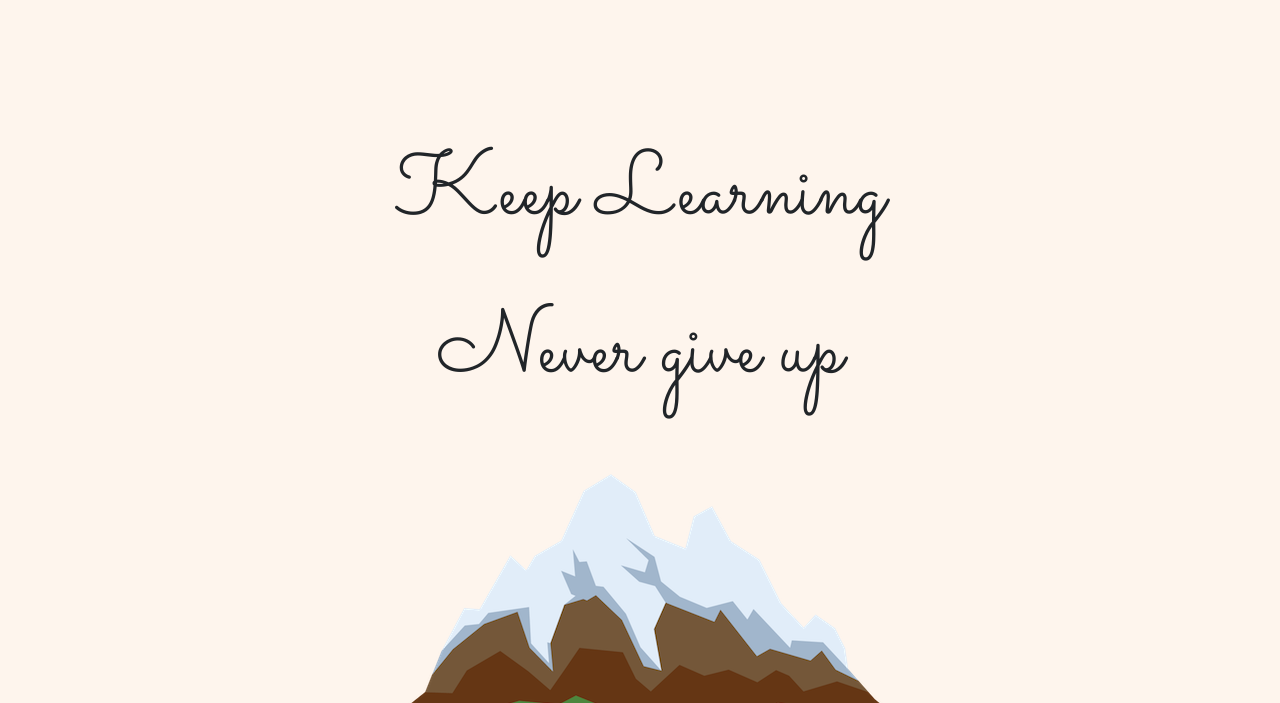
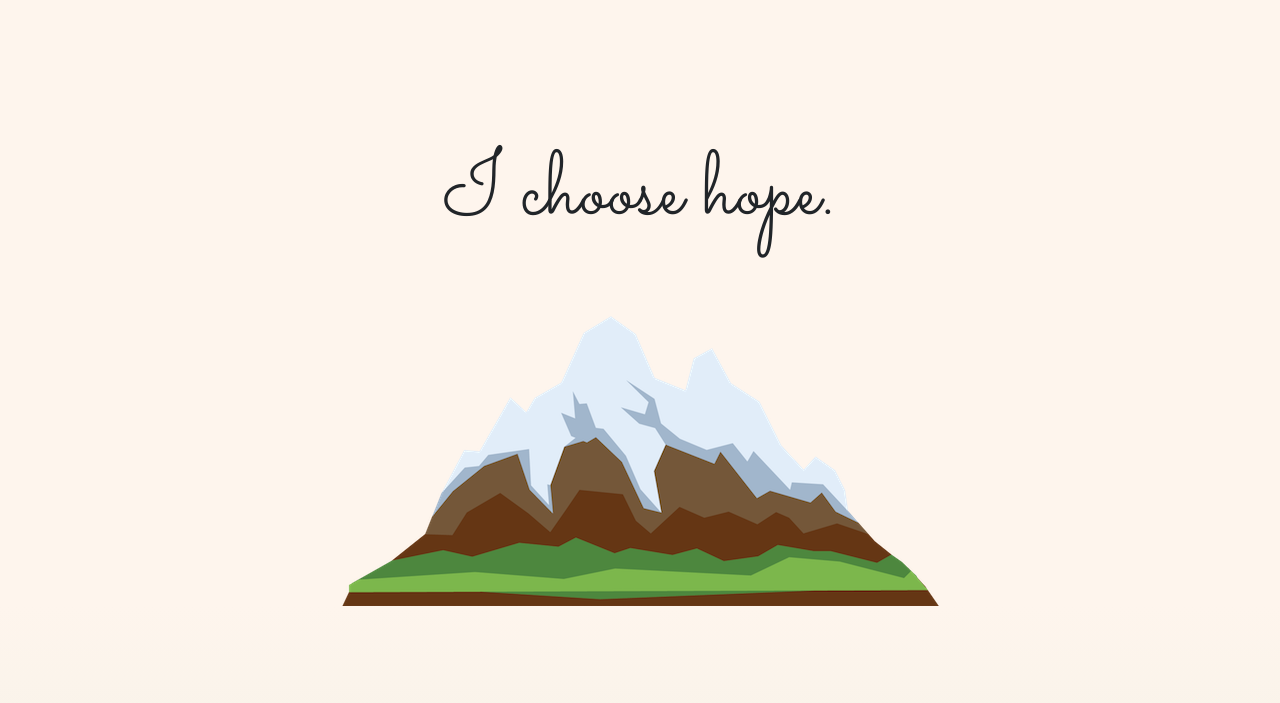
Before and after one commit to SimonSongg/cv, a plain HTML site: page index.html in a window 1280 px wide. Shown: the part 85-788 px from the top of the page. Drawn offline with nearby package versions, Linux system fonts and the light colour scheme.

Commit message:
Update slogan

```diff
--- a/index.html
+++ b/index.html
@@ -108,8 +108,7 @@
     <div class="selfintro">
       <!-- <img class="top-cloud" src="images/cloud.png" alt="cloud"> -->
       <div class="selfintro-text">
-        <h1>Keep Learning</h1>
-        <h1>Never give up</h1>
+        <h1>I choose hope.</h1>
       </div>
 
       <!-- <img class="bottom-cloud" src="images/cloud.png" alt="cloud"> -->
```
Also changed, not shown: 1 other file.
